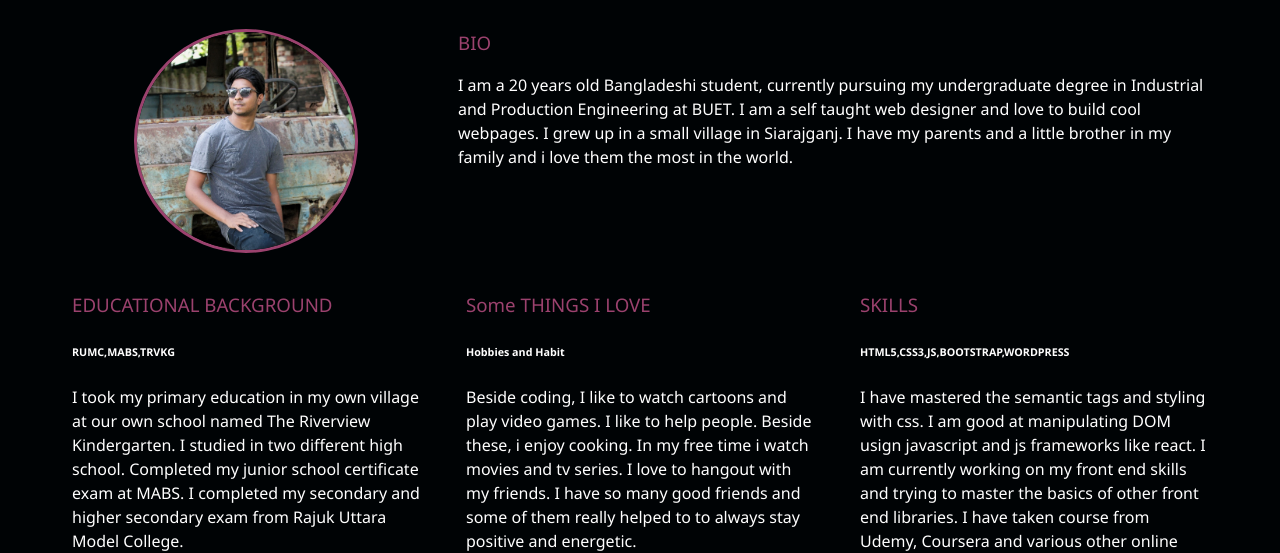
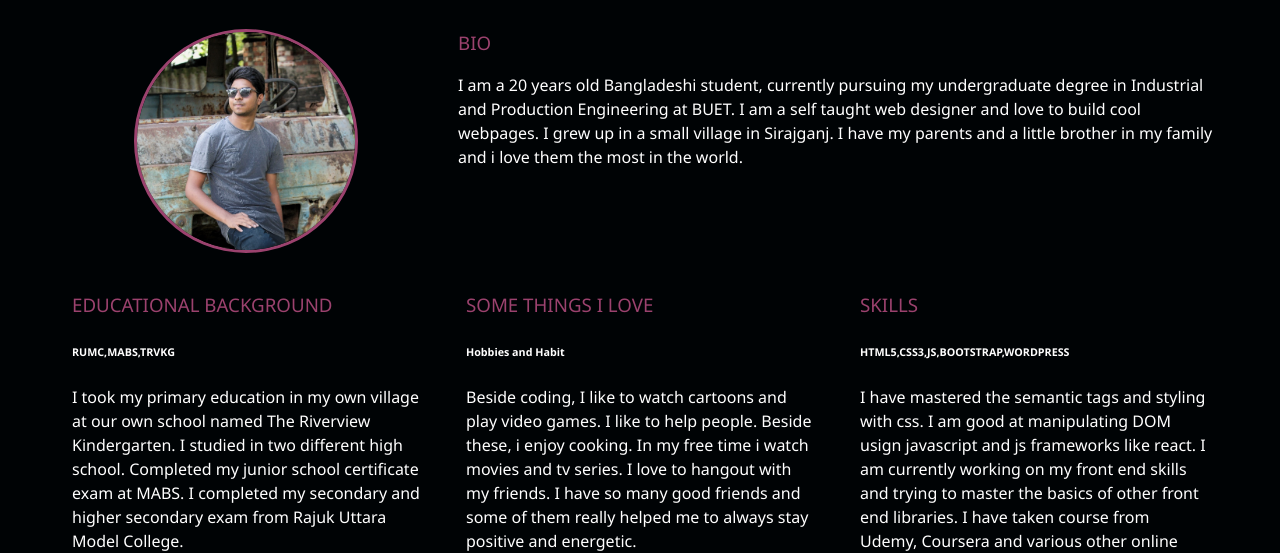
Before and after one commit to fahimfaysalniloy/portfolio, a website: page dist/about.html in a window 1280 px wide. Shown: the part 247-800 px from the top of the page. Drawn offline with Linux system fonts and the light colour scheme.

Commit message:
Spelling check

```diff
--- a/dist/about.html
+++ b/dist/about.html
@@ -64,7 +64,7 @@
 
             <div class="bio">
                 <h3 class="text-secondary">BIO</h3>
-                <p>I am a 20 years old Bangladeshi student, currently pursuing my undergraduate degree in Industrial and Production Engineering at BUET. I am a self taught web designer and love to build cool webpages. I grew up in a small village in Siarajganj. I have my parents and a little brother in my family and i love them the most in the world. </p>
+                <p>I am a 20 years old Bangladeshi student, currently pursuing my undergraduate degree in Industrial and Production Engineering at BUET. I am a self taught web designer and love to build cool webpages. I grew up in a small village in Sirajganj. I have my parents and a little brother in my family and i love them the most in the world. </p>
             </div>
             <div class="job job-1">
                     <h3>EDUCATIONAL BACKGROUND</h3>
@@ -73,9 +73,9 @@
             </div>
             <div class="job job-2">
 
-                <h3>Some THINGS I LOVE</h3>
+                <h3>SOME THINGS I LOVE</h3>
                 <h6>Hobbies and Habit</h6>
-                <p>Beside coding, I like to watch cartoons and play video games. I like to help people. Beside these, i enjoy cooking. In my free time i watch movies and tv series. I love to hangout with my friends. I have so many good friends and some of them really helped to to always stay positive and energetic.</p>
+                <p>Beside coding, I like to watch cartoons and play video games. I like to help people. Beside these, i enjoy cooking. In my free time i watch movies and tv series. I love to hangout with my friends. I have so many good friends and some of them really helped me to always stay positive and energetic.</p>
             </div>
             <div class="job job-3">
                 <h3>SKILLS</h3>
```
